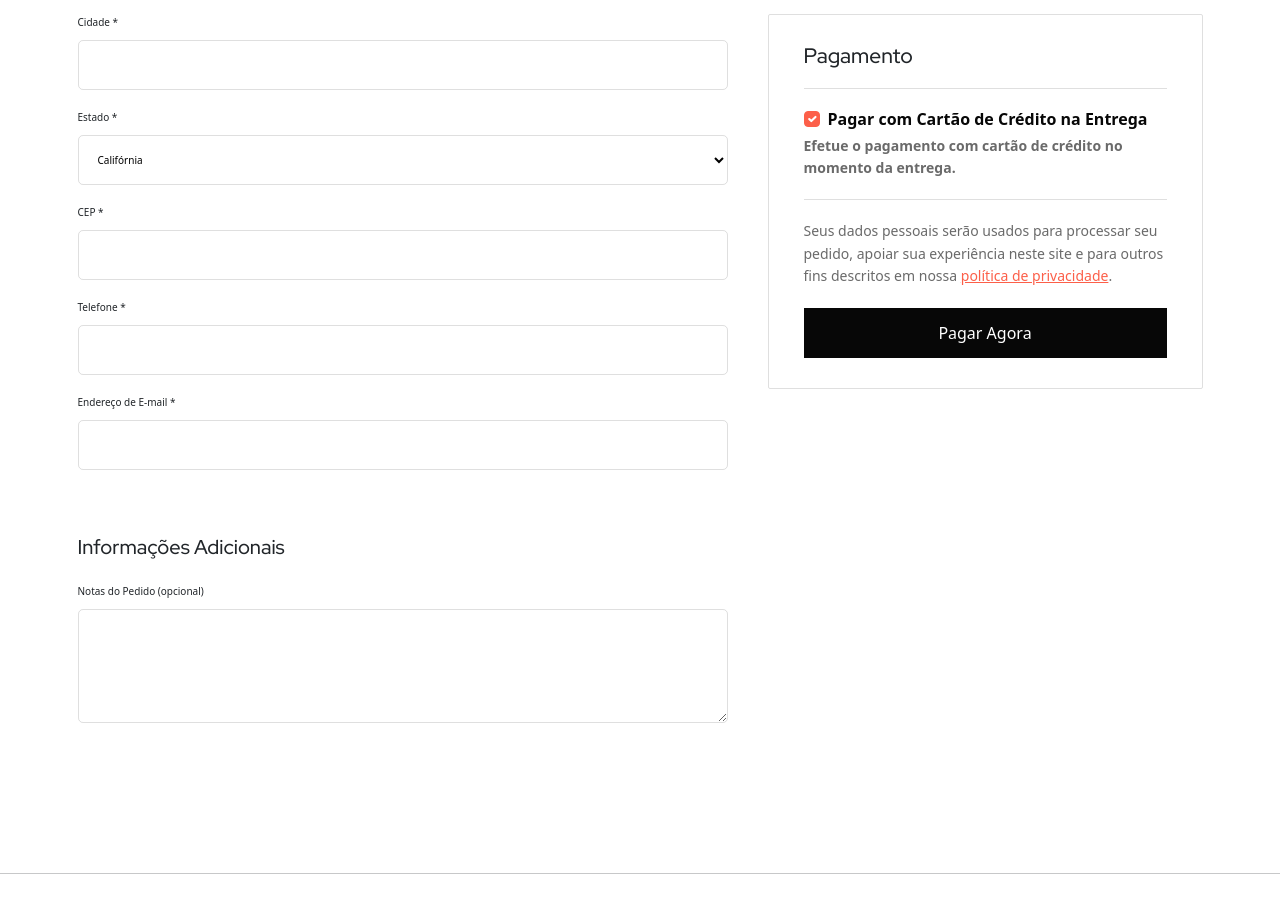
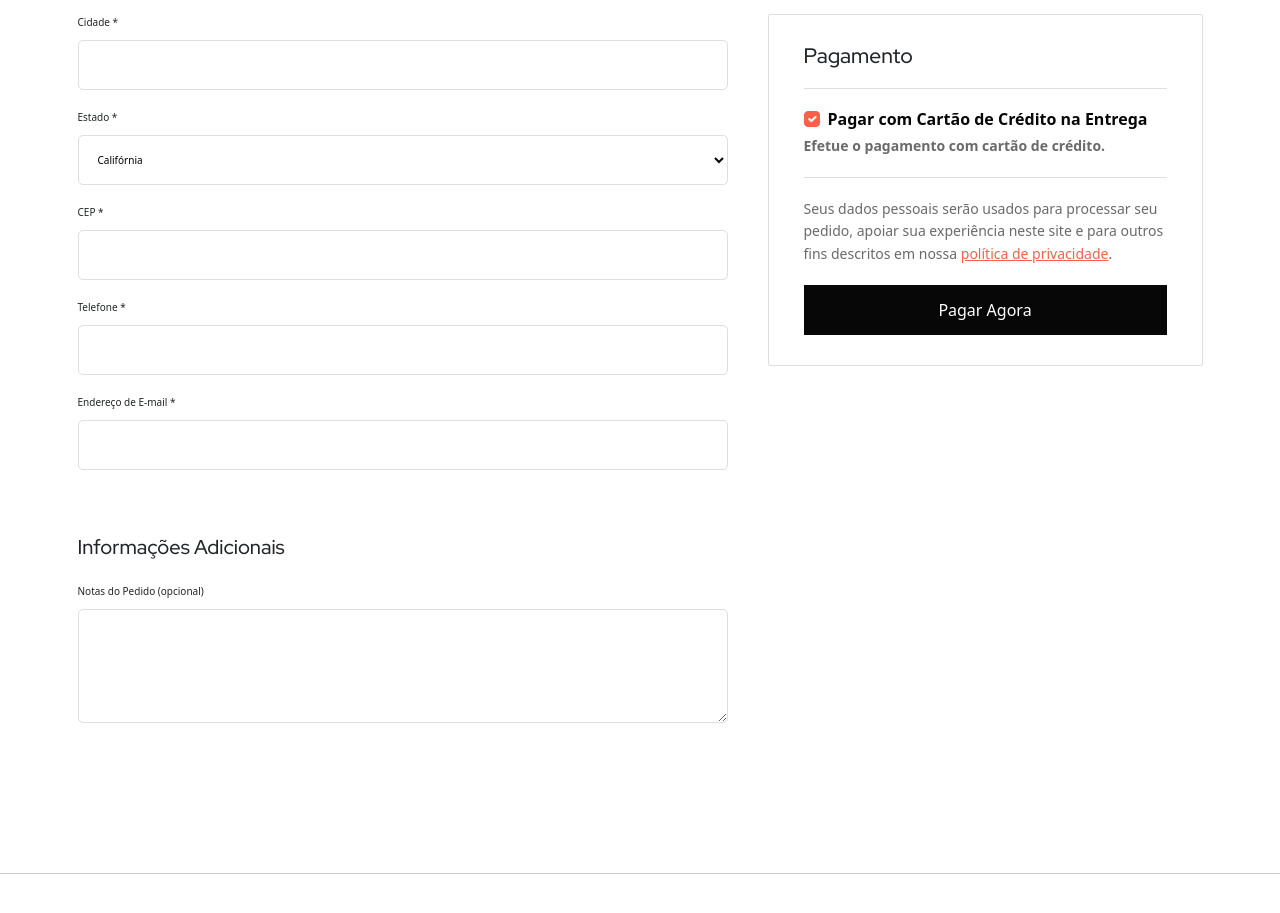
Before and after one commit to matondojoao/sattiyas, a Vue app: page /checkout in a window 1280 px wide. Shown: the part 980-1893 px from the top of the page. Built offline with nearby package versions, Linux system fonts and the light colour scheme.

Commit message:
Adiciona componente de checkout

```diff
--- a/src/components/template/web/Checkout/Checkout.vue
+++ b/src/components/template/web/Checkout/Checkout.vue
@@ -116,8 +116,7 @@
                                                 Pagar com Cartão de Crédito na Entrega
                                             </label>
                                         </div>
-                                        <p class="m-0 cs_payment_text">Efetue o pagamento com cartão de crédito no momento
-                                            da entrega.</p>
+                                        <p class="m-0 cs_payment_text">Efetue o pagamento com cartão de crédito.</p>
                                     </td>
 
                                 </tr>
```
